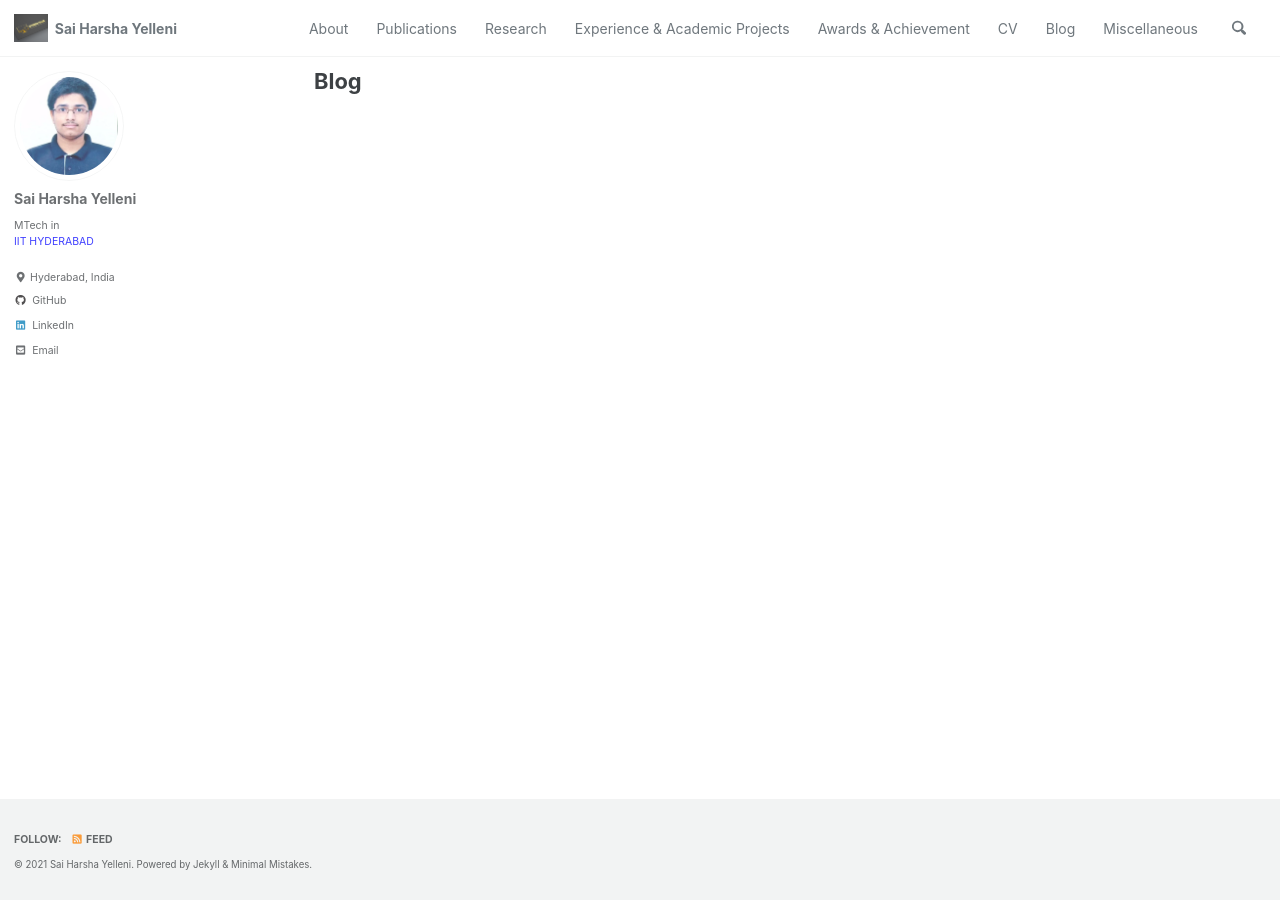
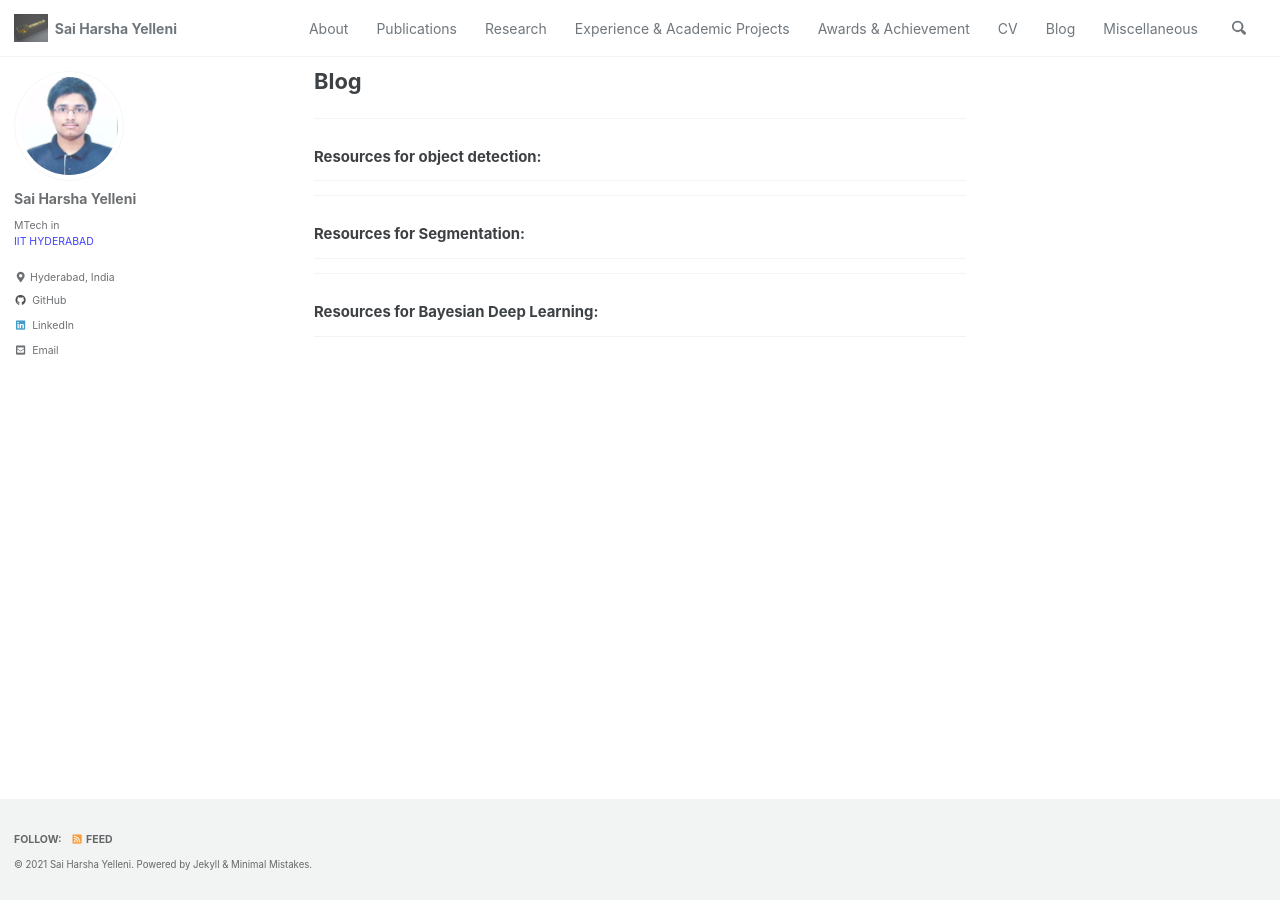
Before and after one commit to harshayelleni/harshayelleni.github.io, a Jekyll site: the page built from _pages/blog.md, in a window 1280 px wide. Built offline with Jekyll 4.4.1, drawn with Linux system fonts in a browser that asks for light colours; cached includes are drawn as plain includes.

Commit message:
putting resources

```diff
--- a/_pages/blog.md
+++ b/_pages/blog.md
@@ -2,3 +2,22 @@
 title: "Blog"
 permalink: /blog/
 ---
+---
+#### Resources for object detection:
+
+
+---
+
+
+---
+#### Resources for Segmentation:
+
+
+---
+
+
+---
+#### Resources for Bayesian Deep Learning:
+
+
+---
```
